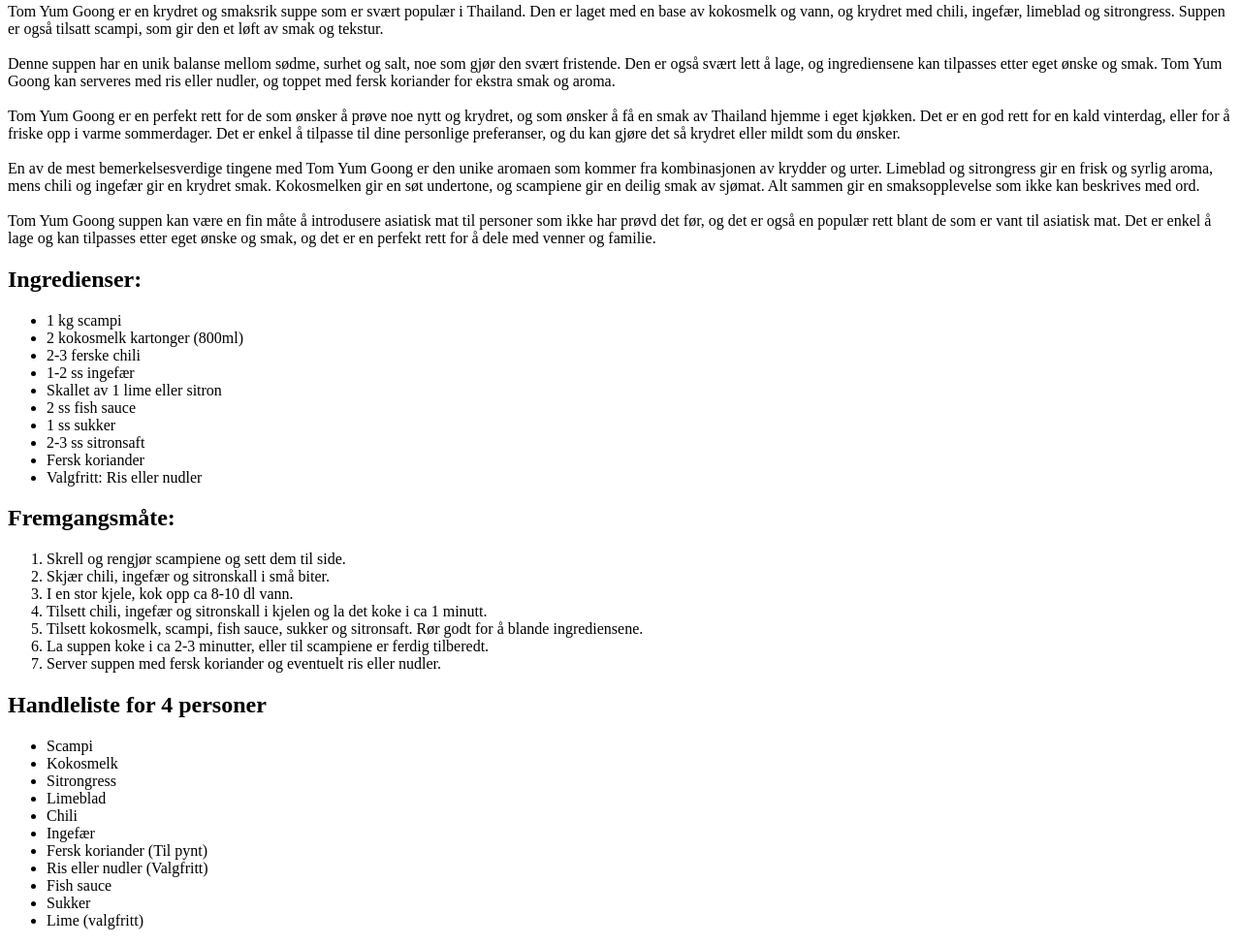
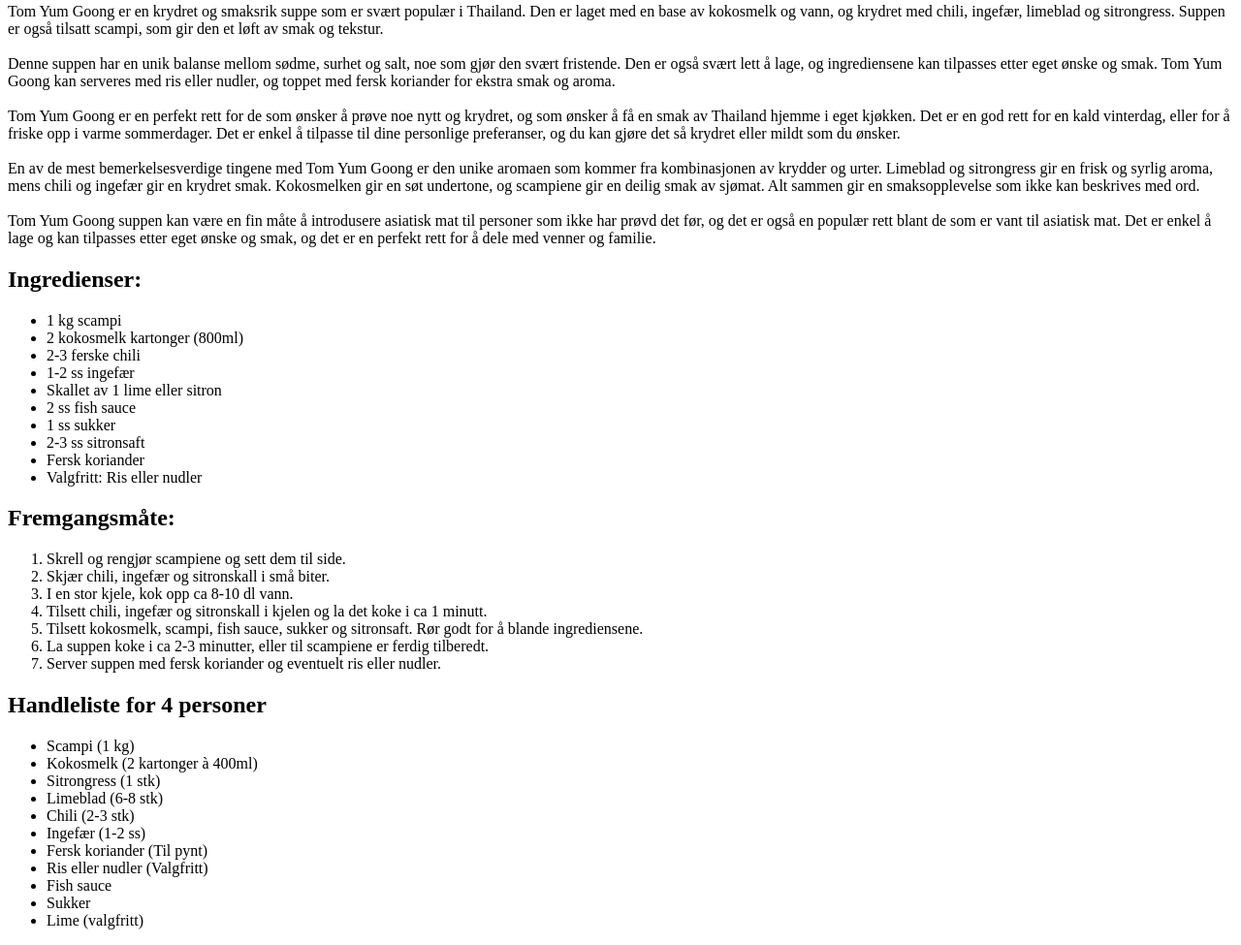
Before and after one commit to MrJoaand/mrjoaand.github.io, a plain HTML site: page index.html in a window 1280 px wide. Shown: the part 448-1423 px from the top of the page at 97% size. Drawn offline with Linux system fonts and the light colour scheme.

Commit message:
Update index.html

```diff
--- a/index.html
+++ b/index.html
@@ -67,12 +67,12 @@
     </ol>
     <h2>Handleliste for 4 personer</h2>
     <ul>
-        <li>Scampi</li>
-        <li>Kokosmelk</li>
-        <li>Sitrongress</li>
-        <li>Limeblad</li>
-        <li>Chili</li>
-        <li>Ingefær</li>
+        <li>Scampi (1 kg)</li>
+        <li>Kokosmelk (2 kartonger à 400ml)</li>
+        <li>Sitrongress (1 stk)</li>
+        <li>Limeblad (6-8 stk)</li>
+        <li>Chili (2-3 stk)</li>
+        <li>Ingefær (1-2 ss)</li>
         <li>Fersk koriander (Til pynt)</li>
         <li>Ris eller nudler (Valgfritt)</li>
         <li>Fish sauce</li>
```
